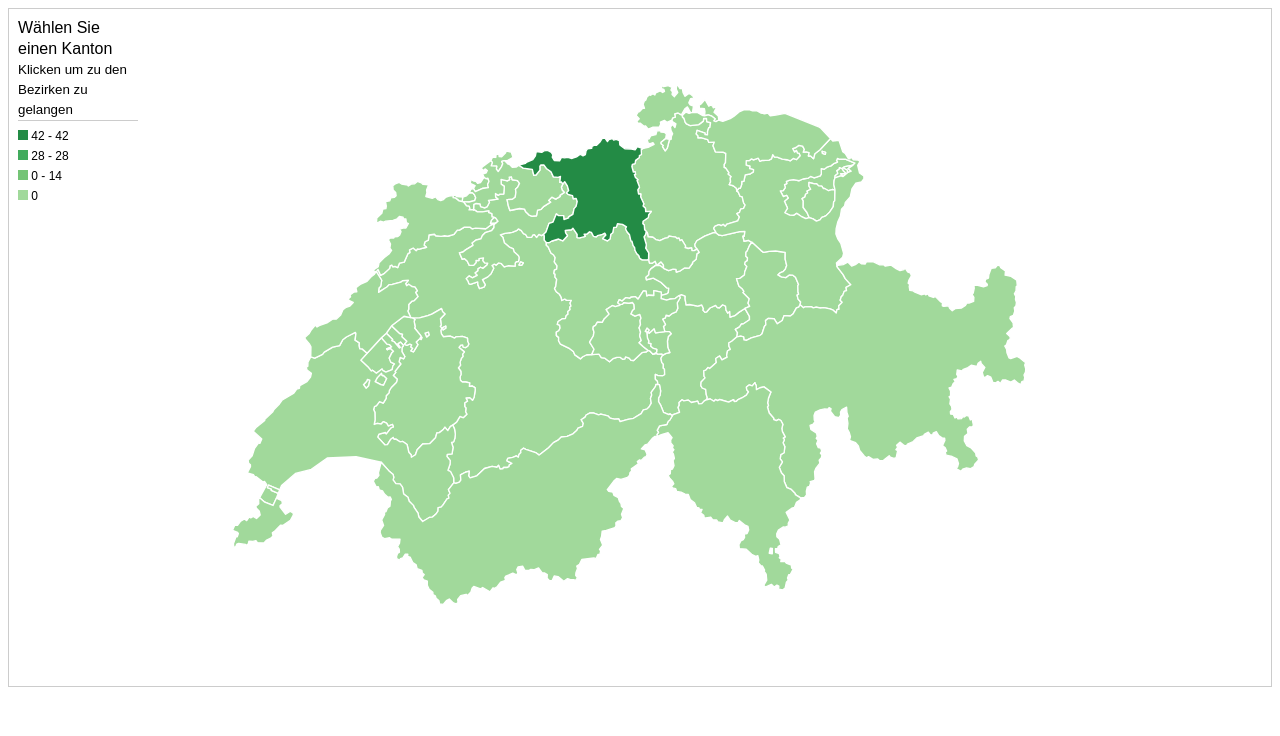
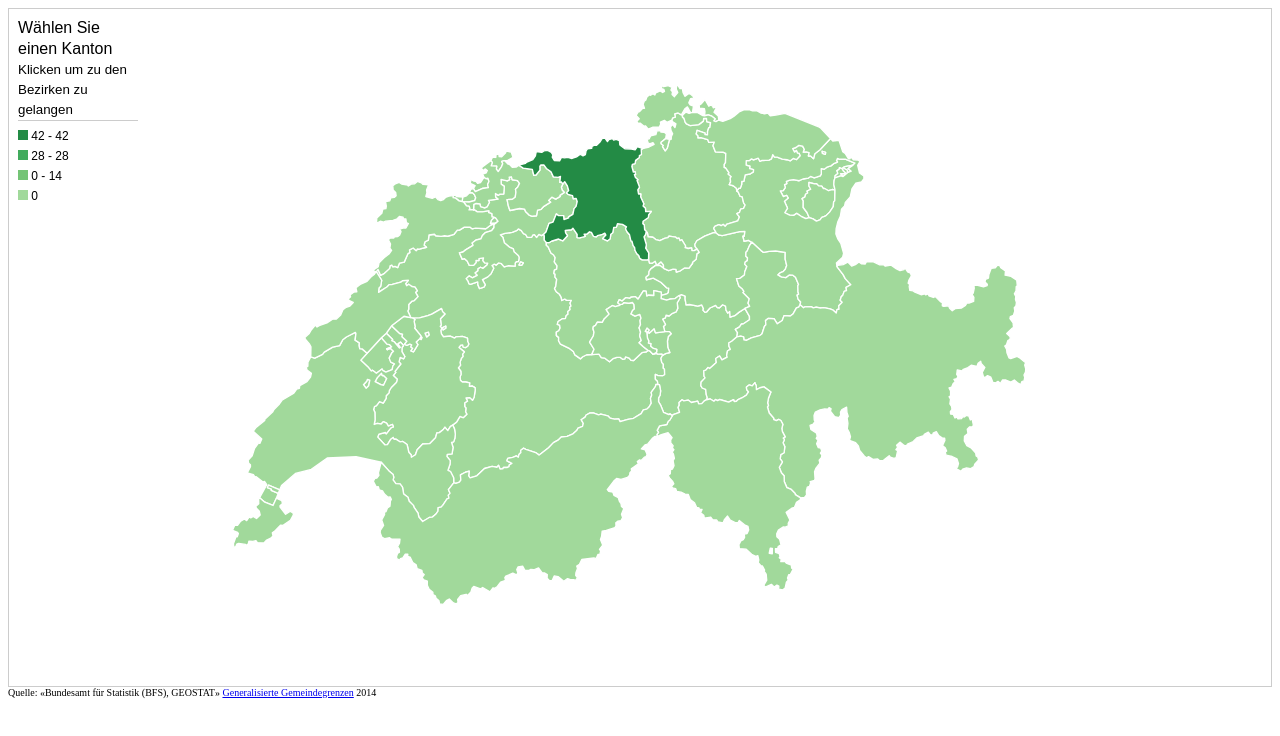
Before and after one commit to selinerdominik/swiss_zoom, a plain HTML site: page index.html in a window 1280 px wide. Drawn offline with Linux system fonts and the light colour scheme.

Commit message:
Quick and dirty insertion of source declaration
Added geostat information and link

```diff
--- a/index.html
+++ b/index.html
@@ -34,6 +34,7 @@
 
 </div>
     <div id="map"></div>
+      <div style="font-size:10px; font-style:sans-serif">Quelle: «Bundesamt für Statistik (BFS), GEOSTAT» <a href="http://www.bfs.admin.ch/bfs/portal/de/index/dienstleistungen/geostat/datenbeschreibung/generalisierte_gemeindegrenzen.html" target="_blank">Generalisierte Gemeindegrenzen</a> 2014
     <script src="js/d3.v3.min.js"></script>
     <script src="js/topojson.v1.min.js"></script>
     <script>
@@ -171,6 +172,7 @@
     		kanton = null;
             g.selectAll("#bezirke").remove();
     	}
+
         if (!kanton) {
                 d3.select("#title").text("Wählen Sie einen Kanton");
                         d3.select("#value").text("Klicken Sie, um auf eine tiefere Ebene zu gelangen");
```
